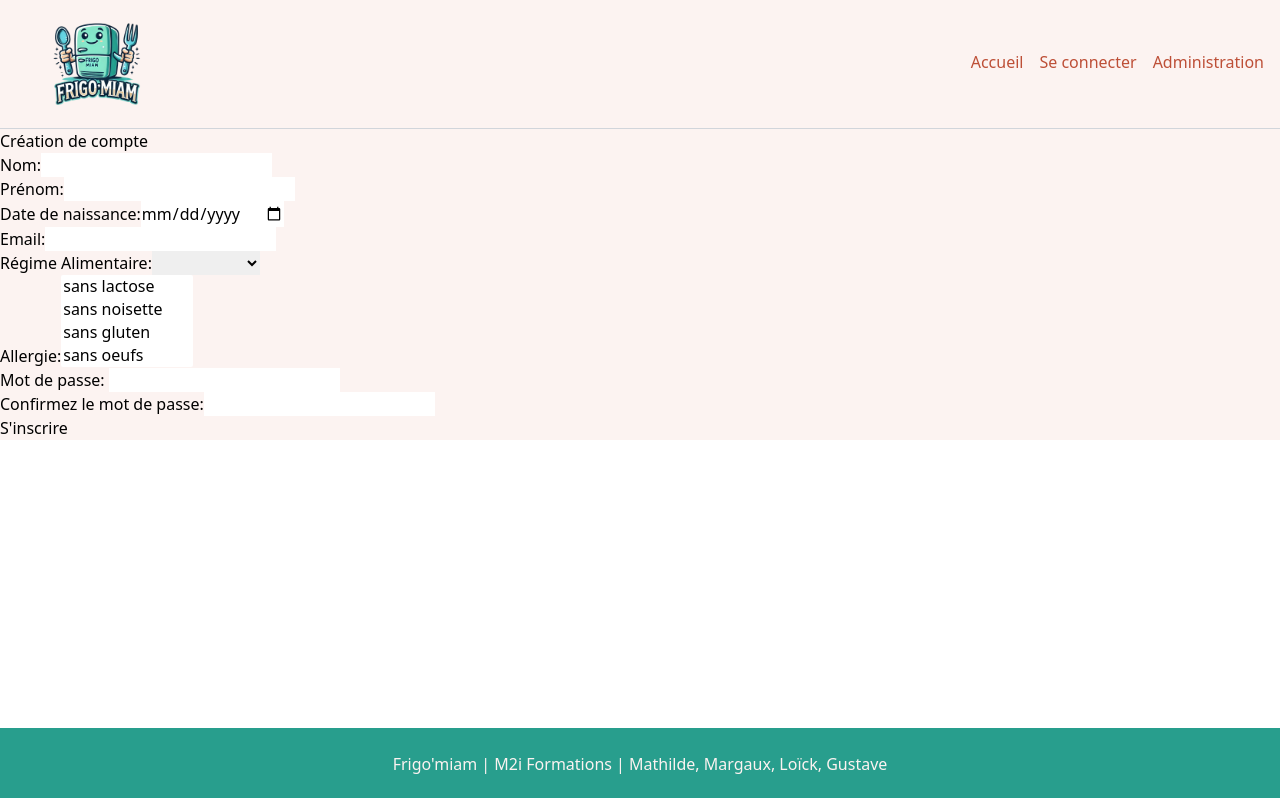
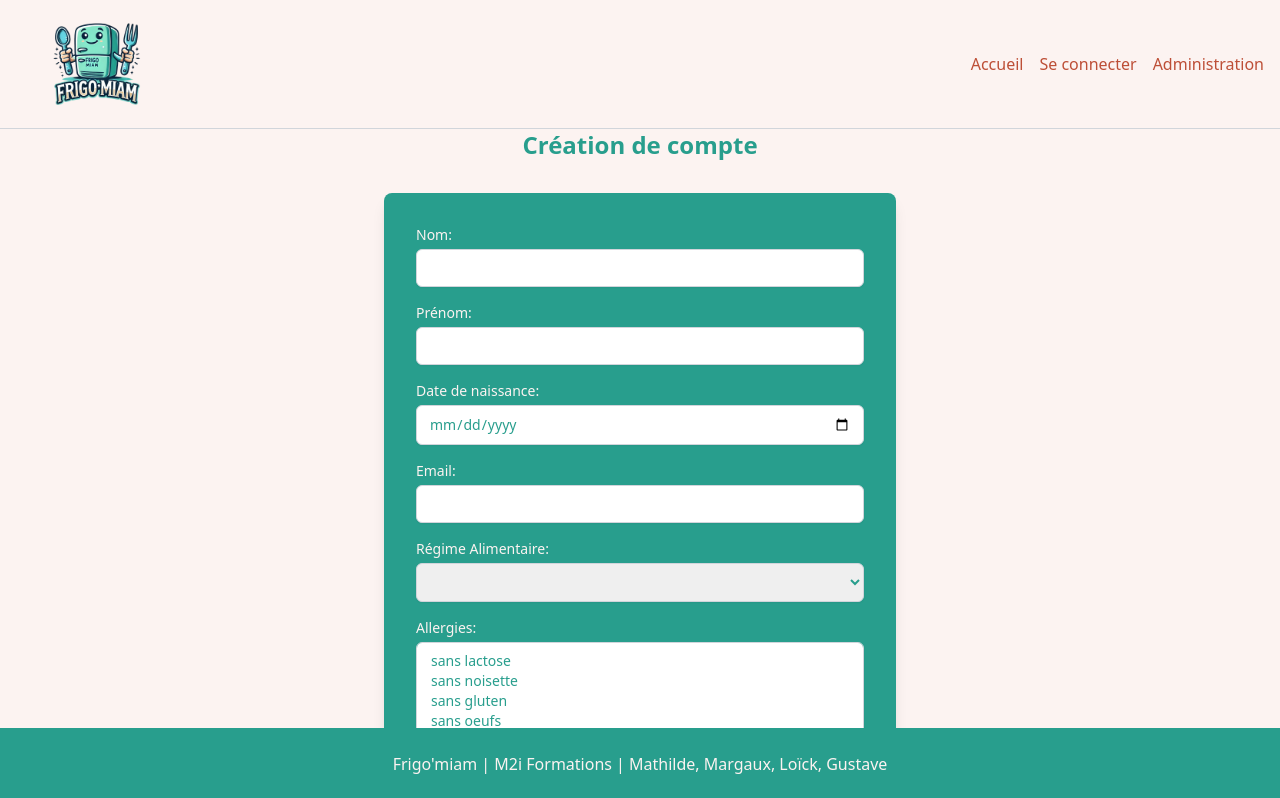
Before and after one commit to OvernightmareX/Frigo-Miam, an Angular app in the folder FrigoMiamFront/: page /inscription in a window 1280 px wide. Shown: the top 798 px of the page. Built offline with nearby package versions, Linux system fonts and the light colour scheme.

Commit message:
tailwind

```diff
--- a/FrigoMiamFront/src/app/app.component.html
+++ b/FrigoMiamFront/src/app/app.component.html
@@ -1,5 +1,5 @@
 <header class="border-b border-gray-300 shadow-md bg-[#fcf3f1]">
-  <div class="flex flex-col lg:flex-row justify-between items-center p-4">
+  <div class="flex flex-col lg:flex-row justify-between items-center p-4 ">
     <div class="logoWeb mb-4 lg:mb-0">
       <img id="logo" class="w-[10em] h-auto max-h-[6em] object-contain" src="./logo_frigomiam.png" alt="logo" />
     </div>
@@ -9,7 +9,7 @@
   </div>
 </header>
 
-<main class="bg-[#fcf3f1]">
+<main class="bg-[#fcf3f1] mt-4-">
   <router-outlet></router-outlet>
 </main>
 
--- a/FrigoMiamFront/src/app/components/ingredient-search/ingredient-search.component.html
+++ b/FrigoMiamFront/src/app/components/ingredient-search/ingredient-search.component.html
@@ -1,4 +1,4 @@
-<form (ngSubmit)="addIngredient()" class="flex flex-col items-center justify-center w-full max-w-md mx-auto p-4 bg-[#a5d2c0] shadow-md rounded-md mt-8 ">
+<form (ngSubmit)="addIngredient()" class="flex flex-col items-center justify-center w-full max-w-md mx-auto p-4 bg-[#a5d2c0] shadow-md rounded-md mt-8 mb-8 ">
   <p class="w-full mb-4">
     <label for="ingredientInput" class="block text-sm font-medium text-gray-700 mb-2 text-[#BD4F37]">Ingrédients</label>
     <input id="ingredientInput" [formControl]="ingredient_control"  list="ingredientOptions" class="w-full border border-gray-300 rounded-md p-2 focus:outline-none focus:ring-2 focus:ring-blue-500 focus:border-blue-500"/>
--- a/FrigoMiamFront/src/app/components/nav/nav.component.html
+++ b/FrigoMiamFront/src/app/components/nav/nav.component.html
@@ -1,5 +1,5 @@
-<nav class="fixed top-0 right-0 p-4 pt-[50px] lg:ml-12 lg:mt-0 flex items-center space-x-4">
-  <ul class="flex items-center space-x-4">
+<nav class="w-full text-center lg:w-auto">
+  <ul class="flex justify-center items-center space-x-4">
     <li>
       <a routerLink="/" class="text-[#bd4f37] hover:border-t-2 hover:border-[#289e8d] hover:text-[#289e8d] transition duration-300">Accueil</a>
     </li>
--- a/FrigoMiamFront/src/app/pages/account-creation/account-creation.component.html
+++ b/FrigoMiamFront/src/app/pages/account-creation/account-creation.component.html
@@ -1,63 +1,81 @@
-<div class="account-create">
-  <h1>Création de compte</h1>
-  <div class="register">
-    <form  (ngSubmit)="submitAccount()">
+<div class="account-create min-h-screen flex flex-col justify-center items-center bg-100">
+
+  <h1 class="text-2xl font-bold mb-8  text-[#289E8D]">Création de compte</h1>
+
+
+  <div class="register bg-[#289E8D] shadow-lg rounded-lg p-8 w-full max-w-lg ">
+    <form (ngSubmit)="submitAccount()" class="space-y-4 ">
+
+
       <div class="lastname">
-      <label for="lastname">Nom:</label>
-      <input type="text" id="lastname" [(ngModel)]="user.lastname" name="lastname" required>
+        <label for="lastname" class="block text-sm font-medium text-[#FCF3F1]">Nom:</label>
+        <input type="text" id="lastname" [(ngModel)]="user.lastname" name="lastname" required
+               class="mt-1 block w-full px-3 py-2 border border-gray-300 rounded-md shadow-sm focus:outline-none focus:ring-[#289e8d] focus:border-[#289e8d] sm:text-sm">
       </div>
-    <div class="firstName">
-      <label for="firstname">Prénom:</label>
-      <input type="text" id="firstname" [(ngModel)]="user.firstname" name="firstname" required>
+
+      <div class="firstname">
+        <label for="firstname" class="block text-sm font-medium text-[#FCF3F1]">Prénom:</label>
+        <input type="text" id="firstname" [(ngModel)]="user.firstname" name="firstname" required
+               class="mt-1 block w-full px-3 py-2 border border-gray-300 rounded-md shadow-sm focus:outline-none focus:ring-[#289e8d] focus:border-[#289e8d] sm:text-sm">
       </div>
+
       <div class="birthdate">
-      <label for="birthdate">Date de naissance:</label>
-      <input type="date" id="birthdate" [(ngModel)]="user.birthdate" name="birthdate">
+        <label for="birthdate" class="block text-sm font-medium text-[#FCF3F1]">Date de naissance:</label>
+        <input type="date" id="birthdate" [(ngModel)]="user.birthdate" name="birthdate"
+               class="mt-1 block w-full px-3 py-2 border border-gray-300 rounded-md shadow-sm focus:outline-none focus:ring-[#289e8d] focus:border-[#289e8d] sm:text-sm text-[#289E8D]">
       </div>
 
       <div class="email">
-      <label for="email">Email:</label>
-      <input type="email" id="email" [(ngModel)]="user.email" name="email" required>
+        <label for="email" class="block text-sm font-medium text-[#FCF3F1]">Email:</label>
+        <input type="email" id="email" [(ngModel)]="user.email" name="email" required
+               class="mt-1 block w-full px-3 py-2 border border-gray-300 rounded-md shadow-sm focus:outline-none focus:ring-[#289e8d] focus:border-[#289e8d] sm:text-sm">
       </div>
+
       <div class="diet">
-      <label for="diets">Régime Alimentaire:</label>
-
-      <select id="diets" [(ngModel)]="user.diet" name="diets">
-        @for (diet of dietList ; track dietList){
-
-        <option [value]=diet.value [label]=diet.label>{{diet.label}}</option>
-          }
-      </select>
-
-
-    </div>
-      <div class="allergen">
-        <label for="allergies">Allergie:</label>
-
-        <select id="allergies" [(ngModel)]="user.allergies" name="allergies" multiple>
-          @for (allergen of allergenList; track allergen){
-              <option [value]=allergen.value [label]=allergen.label>{{ allergen.label }}</option>
+        <label for="diets" class="block text-sm font-medium text-[#FCF3F1]">Régime Alimentaire:</label>
+        <select id="diets" [(ngModel)]="user.diet" name="diets"
+                class="mt-1 block w-full px-3 py-2 border border-gray-300 rounded-md shadow-sm focus:outline-none focus:ring-[#289e8d] focus:border-[#289e8d] sm:text-sm text-[#289E8D]">
+          @for (diet of dietList; track dietList){
+            <option [value]="diet.value">{{diet.label}}</option>
           }
         </select>
       </div>
 
+      <div class="allergen">
+        <label for="allergies" class="block text-sm font-medium text-[#FCF3F1]">Allergies:</label>
+        <select id="allergies" [(ngModel)]="user.allergies" name="allergies" multiple
+                class="mt-1 block w-full px-3 py-2 border border-gray-300 rounded-md shadow-sm focus:outline-none focus:ring-[#289e8d] focus:border-[#289e8d] sm:text-sm text-[#289E8D]">
+          @for (allergen of allergenList; track allergen){
+            <option [value]="allergen.value">{{allergen.label}}</option>
+          }
+        </select>
+      </div>
 
+      <!-- Password -->
       <div class="password">
-      <label for="pwd">Mot de passe: </label>
-      <input type="password" id="pwd" name="password" [(ngModel)]="user.password"   required>
+        <label for="pwd" class="block text-sm font-medium text-[#FCF3F1]">Mot de passe:</label>
+        <input type="password" id="pwd" name="password" [(ngModel)]="user.password" required
+               class="mt-1 block w-full px-3 py-2 border border-gray-300 rounded-md shadow-sm focus:outline-none focus:ring-[#289e8d] focus:border-[#289e8d] sm:text-sm">
         @if(passwordHasError){
-        <small class="error">Mot de passe incorrecte</small>
+          <small class="text-red-500">Mot de passe incorrect</small>
         }
       </div>
+
+      <!-- Confirm Password -->
       <div class="confirm-password">
-        <label for="confirmPassword">Confirmez le mot de passe:</label>
-        <input type="password" id="confirmPassword" name="confirmPassword" [(ngModel)]="user.confirmPassword" required>
+        <label for="confirmPassword" class="block text-sm font-medium text-[#FCF3F1]">Confirmez le mot de passe:</label>
+        <input type="password" id="confirmPassword" name="confirmPassword" [(ngModel)]="user.confirmPassword" required
+               class="mt-1 block w-full px-3 py-2 border border-gray-300 rounded-md shadow-sm focus:outline-none focus:ring-[#289e8d] focus:border-[#289e8d] sm:text-sm">
         @if(confirmPasswordHasError){
-          <small class="errorConfirm">Les deux mots de passes ne se correspondt pas</small>
+          <small class="text-red-500">Les deux mots de passe ne correspondent pas</small>
         }
       </div>
-    <button type="submit" >S'inscrire</button>
+
+      <!-- Submit Button -->
+      <button type="submit" class="w-full bg-[#bd4f37] text-white py-2 px-4 rounded-md shadow hover:bg-[#fcf3f1] hover:text-[#bd4f37] transition duration-300">
+        S'inscrire
+      </button>
+
     </form>
-
   </div>
 </div>
--- a/FrigoMiamFront/src/app/pages/admin/admin.component.html
+++ b/FrigoMiamFront/src/app/pages/admin/admin.component.html
@@ -1,16 +1,3 @@
 <div class="connexionAdmin">
-  <h1>Se connecter</h1>
-  <form [formGroup]="formConnect" (ngSubmit)="connectSubmit()">
-    <div class="email">
-      <label for="email">Identifiant utilisateur :</label>
-      <input type="email" id="email" placeholder="Veuillez entrer votre identifiant" formControlName="email" required>
-    </div>
-    <div class="pass-User">
-      <label for="password">Mot de passe:</label>
-      <input type="password" id="password" placeholder="Veuillez entrer votre mot de passe" formControlName="password" required>
-    </div>
-    <div>
-      <button type="submit">Connexion</button>
-    </div>
-  </form>
+
 </div>
--- a/FrigoMiamFront/src/app/pages/admin/admin.component.ts
+++ b/FrigoMiamFront/src/app/pages/admin/admin.component.ts
@@ -13,34 +13,5 @@ import {User} from "../../utils/types";
 })
 export class AdminComponent {
 
-  formConnect = new FormGroup({
-    email: new FormControl('', [Validators.required, Validators.email]),
-    password: new FormControl('', Validators.required),
-  });
 
-  constructor(private authService: AuthService,
-              private router: Router) {}
-
-  connectSubmit() {
-    console.log(`arrived in connect submit`)
-    const credentials = this.formConnect.value as Pick<User, 'email' | 'password'>;
-    console.log(`credentials : ${credentials}`)
-
-    this.authService.login(credentials).subscribe({
-      next: res => {
-        console.log(`after next`)
-        if (res) {
-          this.router.navigate(['/']);
-        }
-      },
-      error: err => {
-        console.error(err);
-        alert('login failed: ' + err.message);
-      }
-    });
-  }
-
-  subscribeAccount() {
-    this.router.navigate(['/inscription']);
-  }
 }
```
Also changed, not shown: FrigoMiamFront/src/app/pages/connexion/connexion.component.html (+18 -9 lines), FrigoMiamFront/public/cuisine.png (added), 1 other file (tests, documents, lock files or other folders). Lines whose indentation alone changed are shown as unchanged.
